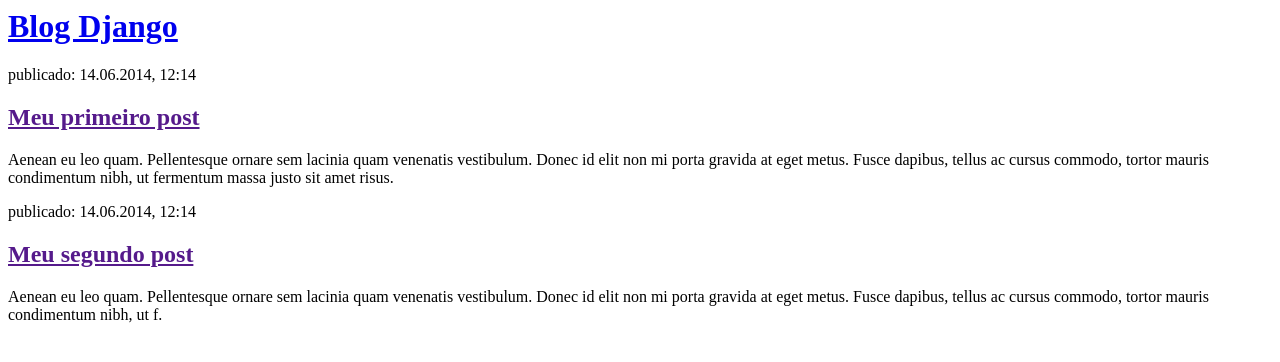
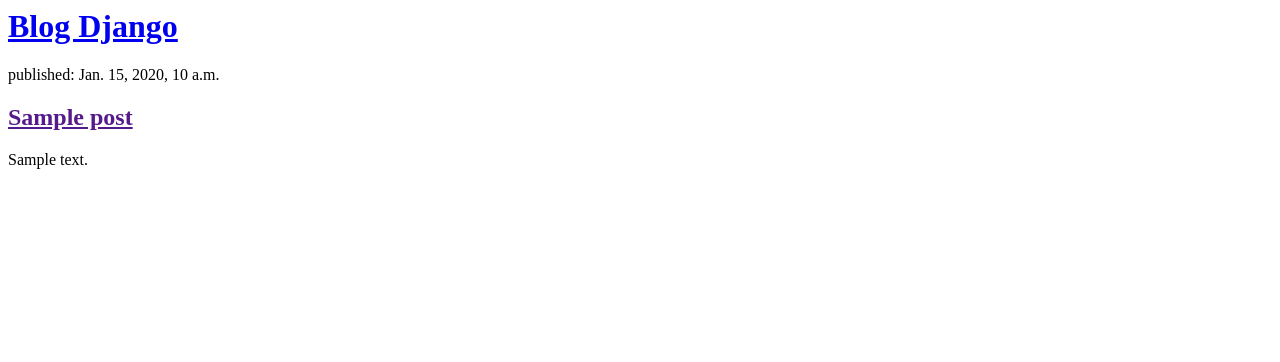
Before and after one commit to sady-beemon/my-first-blog, a Django app: page / in a window 1280 px wide. Shown: the top 362 px of the page. Run offline with Django 3.2, Linux system fonts and the light colour scheme; tables that the repository leaves empty hold one stand-in row (values such as "Sample post").

Commit message:
Posts colocados no site

```diff
--- a/blog/templates/blog/post_list.html
+++ b/blog/templates/blog/post_list.html
@@ -1,22 +1,16 @@
 <html>
     <head>
-        <title>Blog Django Girls</title>
+        <title>Blog Django</title>
     </head>
     <body>
         <div>
             <h1><a href="/">Blog Django</a></h1>
         </div>
 
-        <div>
-            <p>publicado: 14.06.2014, 12:14</p>
-            <h2><a href="">Meu primeiro post</a></h2>
-            <p>Aenean eu leo quam. Pellentesque ornare sem lacinia quam venenatis vestibulum. Donec id elit non mi porta gravida at eget metus. Fusce dapibus, tellus ac cursus commodo, tortor mauris condimentum nibh, ut fermentum massa justo sit amet risus.</p>
-        </div>
-
-        <div>
-            <p>publicado: 14.06.2014, 12:14</p>
-            <h2><a href="">Meu segundo post</a></h2>
-            <p>Aenean eu leo quam. Pellentesque ornare sem lacinia quam venenatis vestibulum. Donec id elit non mi porta gravida at eget metus. Fusce dapibus, tellus ac cursus commodo, tortor mauris condimentum nibh, ut f.</p>
-        </div>
+        {% for post in posts %}
+            <p>published: {{ post.published_date }}</p>
+            <h2><a href="">{{ post.title }}</a></h2>
+            <p>{{ post.text|linebreaksbr }}</p>
+        {% endfor %}
     </body>
 </html>
--- a/blog/views.py
+++ b/blog/views.py
@@ -1,5 +1,9 @@
 from django.shortcuts import render
+from django.utils import timezone
+from .models import Post
 
 def post_list(request):
-    return render(request, 'blog/post_list.html', {})
+    posts = Post.objects.filter(published_date__lte=timezone.now()).order_by('published_date')
+    return render(request, 'blog/post_list.html', {'posts' : posts})
+
 # Create your views here.
```
